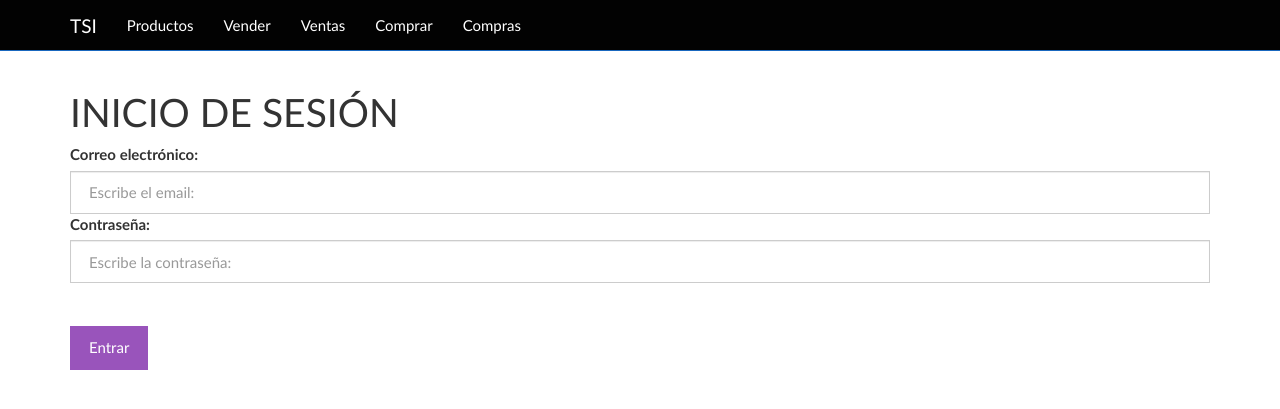
After one commit to renrevm/TSIFINALL, a PHP site: page /login.php in a window 1280 px wide. The commit adds this page. Shown: the top 409 px of the page. Run offline with PHP 8.4, Linux system fonts and the light colour scheme.

Commit message:
frontend login

```diff
--- a/index.php
+++ b/index.php
@@ -1,3 +1,3 @@
 <?php
-header("Location: listar.php");
+header("Location: login.php");
 ?>
--- /dev/null
+++ b/login.php
@@ -0,0 +1,15 @@
+<?php include_once "encabezado.php" ?>
+
+<div class="col-xs-12">
+	<h1>INICIO DE SESIÓN</h1>
+	<form method="post" action="iniciosesion.php">
+		<label for="correo">Correo electrónico:</label>
+		<input class="form-control" name="correo" required type="text" id="email" placeholder="Escribe el email:">
+		<label for="codigo">Contraseña:</label>
+		<input class="form-control" name="password" required type="text" id="password" placeholder="Escribe la contraseña:">
+
+
+		<br><br><input class="btn btn-info" type="submit" value="Entrar">
+	</form>
+</div>
+<?php include_once "pie.php" ?>
```
Also changed, not shown: iniciosesion.php (added, +22 -0 lines).
